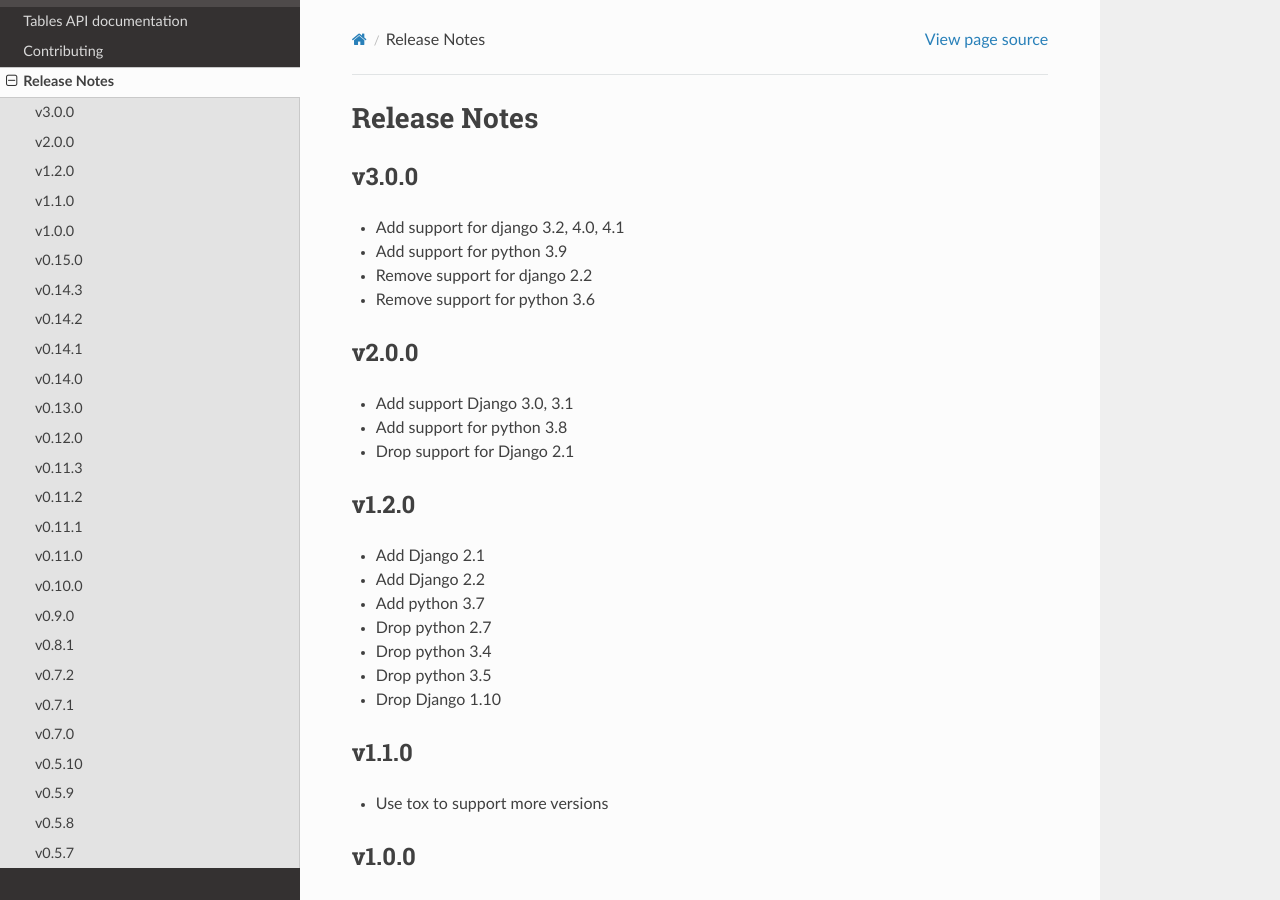
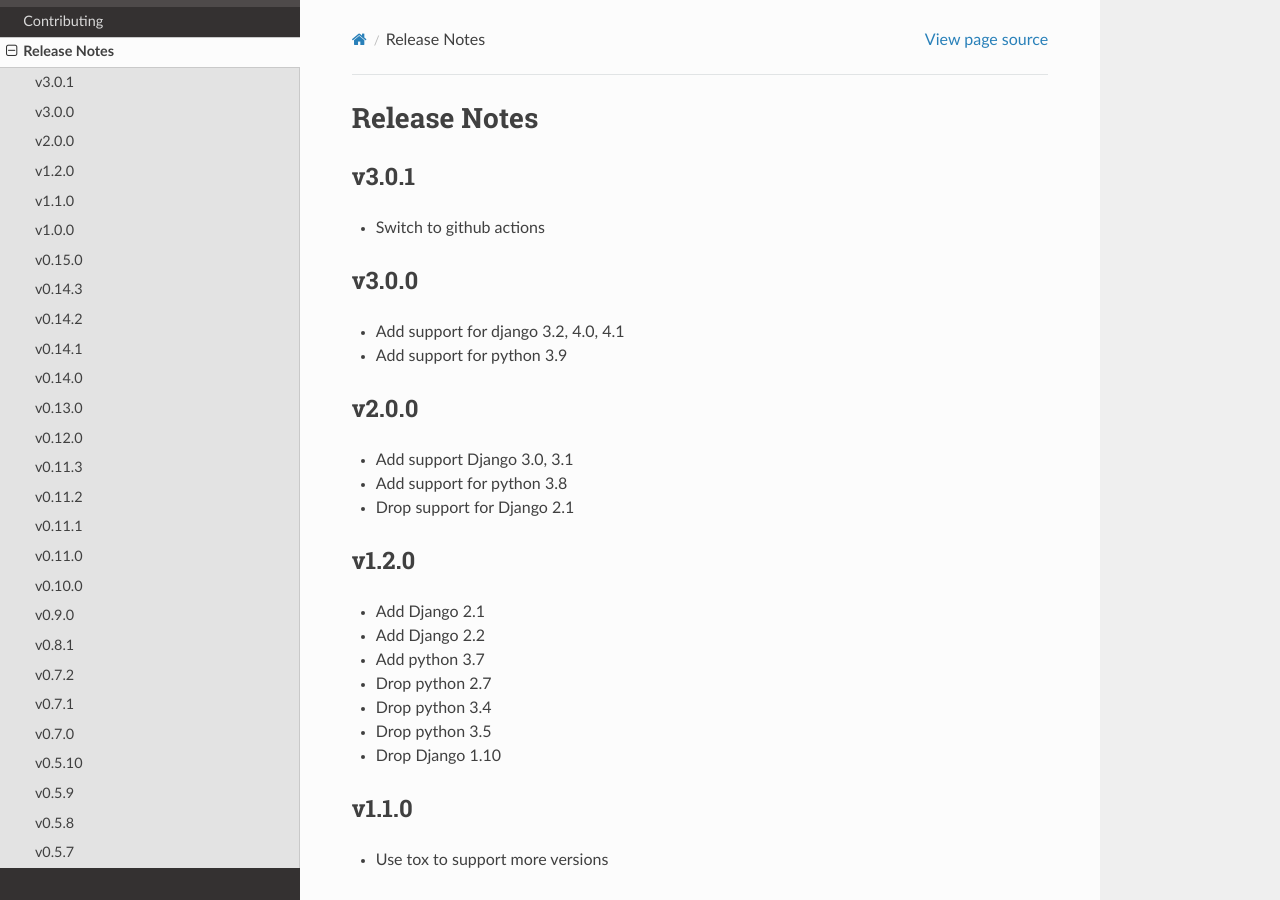
Before and after one commit to ambitioninc/django-query-builder, a Sphinx documentation site: the page built from docs/release_notes.rst, in a window 1280 px wide and 900 px high. Built offline with Sphinx 7.4.7 and the Read the Docs theme 2.0.0, drawn with Linux system fonts in a browser that asks for light colours.

Commit message:
github actions

```diff
--- a/docs/release_notes.rst
+++ b/docs/release_notes.rst
@@ -1,12 +1,14 @@
 Release Notes
 =============
+
+v3.0.1
+------
+* Switch to github actions
 
 v3.0.0
 ------
 * Add support for django 3.2, 4.0, 4.1
 * Add support for python 3.9
-* Remove support for django 2.2
-* Remove support for python 3.6
 
 v2.0.0
 ------
--- a/querybuilder/version.py
+++ b/querybuilder/version.py
@@ -1 +1 @@
-__version__ = '3.0.0'
+__version__ = '3.0.1'
```
Also changed, not shown: .travis_old.yml (renamed from .travis.yml), 4 other files.
